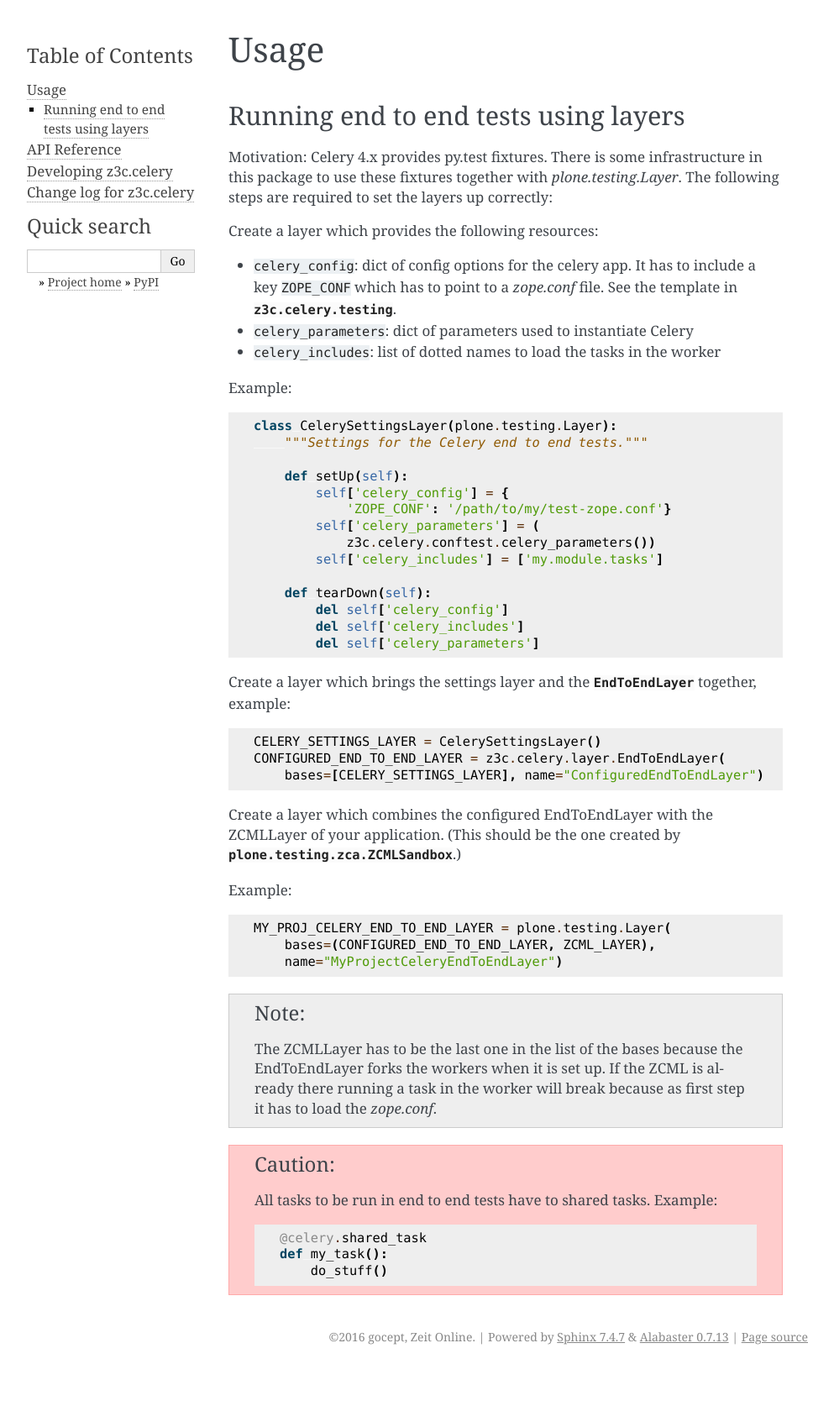
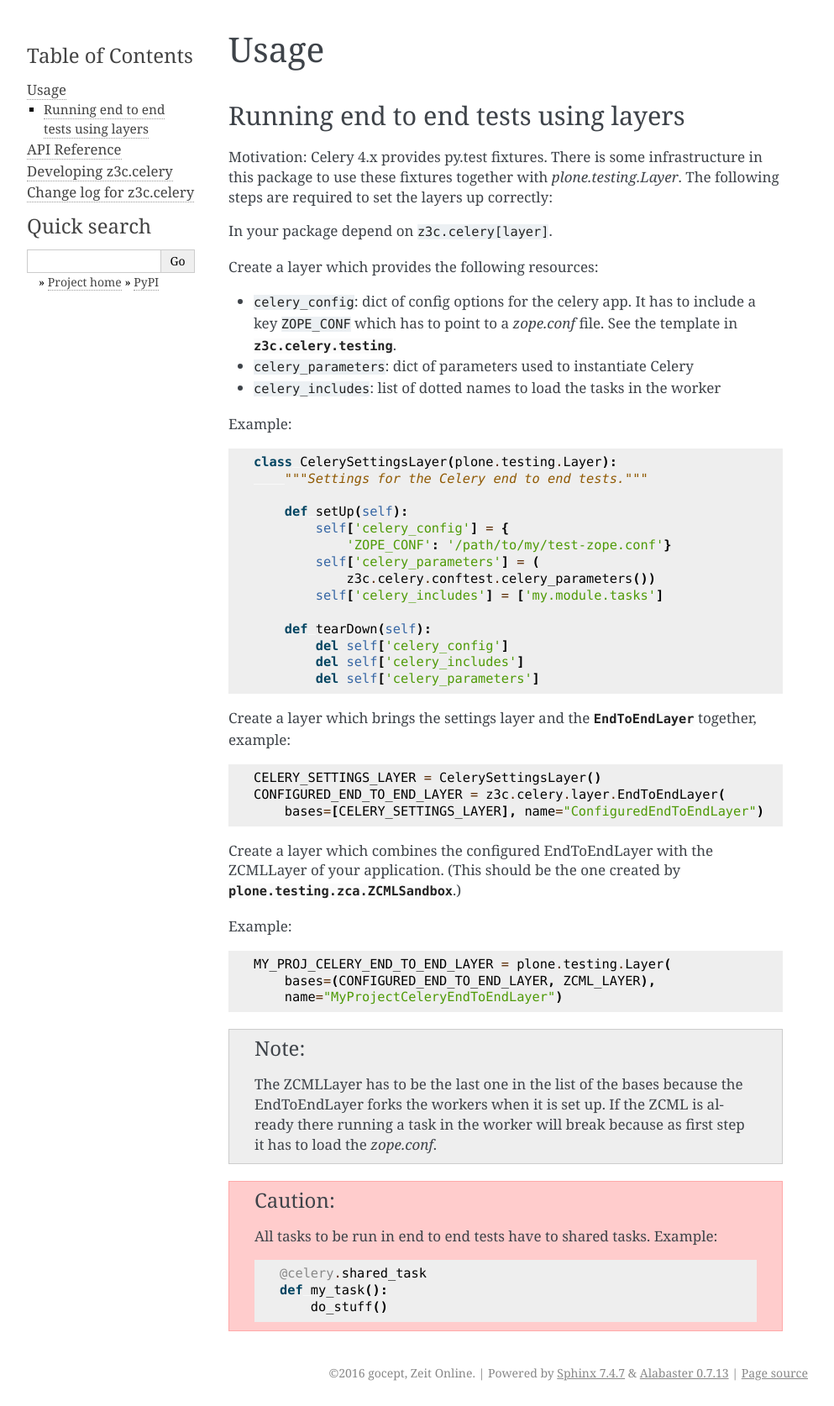
Before and after one commit to ZeitOnline/z3c.celery, a Sphinx documentation site: the page built from doc/usage.rst, in a window 1280 px wide. Shown: the whole page at 84% size, without its empty margins (148-1141 px from the left). Built offline with Sphinx 7.4.7, drawn with Linux system fonts in a browser that asks for light colours; before the commit the page ends 1631 px from its top, so only the background shows below that.

Commit message:
Autodoc for the layer by splitting up the setup extras.

```diff
--- /dev/null
+++ b/doc/_api/z3c.celery.layer.rst
@@ -0,0 +1,16 @@
+z3c.celery.layer
+================
+
+.. automodule:: z3c.celery.layer
+
+
+
+
+
+
+
+   .. rubric:: Classes
+
+   .. autosummary::
+
+      EndToEndLayer
--- a/doc/api.rst
+++ b/doc/api.rst
@@ -5,5 +5,5 @@
 .. autosummary::
     :toctree: ./_api/
 
+    z3c.celery.celery
     z3c.celery.layer
-    z3c.celery.celery
--- a/doc/usage.rst
+++ b/doc/usage.rst
@@ -7,6 +7,8 @@
 Motivation: Celery 4.x provides py.test fixtures. There is some infrastructure
 in this package to use these fixtures together with `plone.testing.Layer`.
 The following steps are required to set the layers up correctly:
+
+In your package depend on ``z3c.celery[layer]``.
 
 Create a layer which provides the following resources:
 
--- a/setup.py
+++ b/setup.py
@@ -36,11 +36,15 @@
         'test': [
             'gocept.pytestlayer',
             'mock',
-            'plone.testing',
             'redis',
             'tblib',
             'zope.traversing',
         ],
+        'layer': [  # use this extra when using the EndToEndLayer
+            'mock',
+            'plone.testing',
+        ],
+
     },
 
     entry_points={
```
Also changed, not shown: 2 other files.
